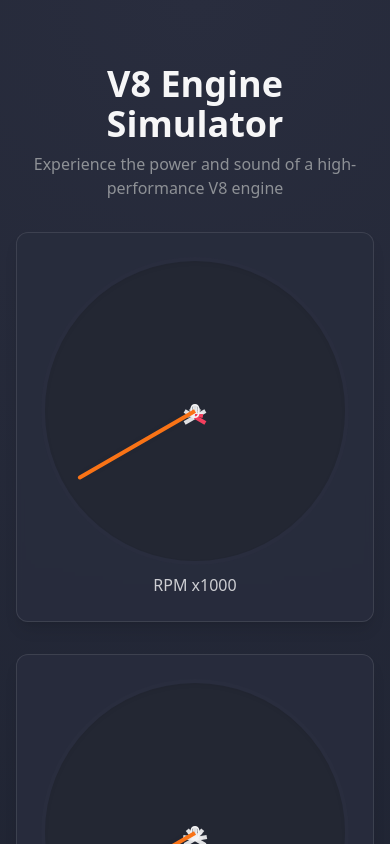
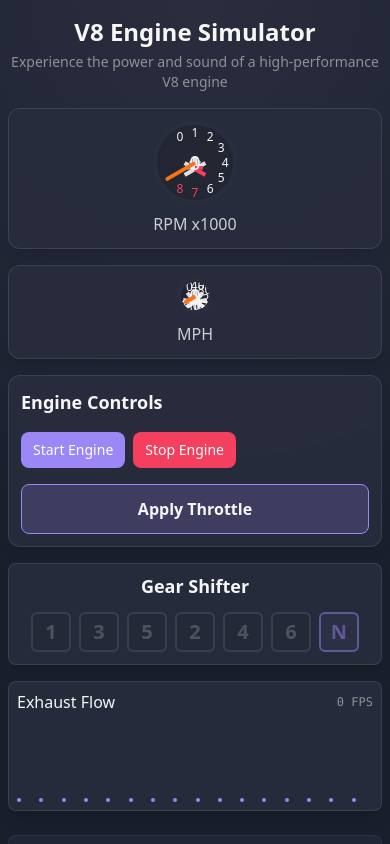
Before and after one commit to balaturgija/realistic-gearshift-simulator, a React (Vite) app: page / in a window 390 px wide. Shown: the top 844 px of the page. Built offline with nearby package versions, Linux system fonts and the light colour scheme.

Commit message:
Enhance car dashboard simulation
Improved dashboard UI responsiveness and realism.  Added gear shifter, V8 engine sound simulation, and key-press controls. Fixed acceleration behavior.  Includes exhaust flow simulation and FPS display.

```diff
--- a/src/components/Dashboard.tsx
+++ b/src/components/Dashboard.tsx
@@ -30,24 +30,24 @@ export function Dashboard() {
   });
 
   return (
-    <div className="container mx-auto px-4 py-8 flex flex-col">
-      <h1 className="text-4xl font-bold text-center mb-2 animate-fade-in">V8 Engine Simulator</h1>
-      <p className="text-center text-dashboard-muted mb-8 animate-fade-in">Experience the power and sound of a high-performance V8 engine</p>
+    <div className="container mx-auto h-screen flex flex-col px-2 sm:px-4 py-4">
+      <h1 className="text-2xl sm:text-4xl font-bold text-center mb-1 animate-fade-in">V8 Engine Simulator</h1>
+      <p className="text-center text-dashboard-muted mb-4 text-sm sm:text-base animate-fade-in">Experience the power and sound of a high-performance V8 engine</p>
 
-      {/* Dashboard */}
-      <div className="grid grid-cols-1 md:grid-cols-2 gap-8 mb-8">
-        <div className="dash-panel">
+      {/* Dashboard - Main content takes most of the space */}
+      <div className="grid grid-cols-1 md:grid-cols-2 gap-4 mb-4 flex-grow">
+        <div className="dash-panel flex items-center justify-center">
           <RPMGauge rpm={rpm} reachedRedline={reachedRedline} />
         </div>
-        <div className="dash-panel">
+        <div className="dash-panel flex items-center justify-center">
           <SpeedGauge speed={speed} />
         </div>
       </div>
 
-      {/* Controls & Gear shifter */}
-      <div className="grid grid-cols-1 md:grid-cols-3 gap-8 mb-8">
+      {/* Controls & Gear shifter - Taking less space */}
+      <div className="grid grid-cols-1 md:grid-cols-3 gap-4 mb-4">
         <div className="dash-panel flex flex-col">
-          <h2 className="text-xl font-semibold mb-4">Engine Controls</h2>
+          <h2 className="text-lg sm:text-xl font-semibold mb-2">Engine Controls</h2>
 
           <div className="engine-controls">
             <button
@@ -66,13 +66,13 @@ export function Dashboard() {
             </button>
           </div>
 
-          <div className="mt-6">
+          <div className="mt-4">
             <button
-              className="w-full py-4 px-6 flex items-center justify-center bg-dashboard-accent/20 border border-dashboard-accent rounded-lg hover:bg-dashboard-accent/30 transition-colors duration-200"
-              onClick={() => applyThrottle(0.3)}
+              className="w-full py-3 px-4 flex items-center justify-center bg-dashboard-accent/20 border border-dashboard-accent rounded-lg hover:bg-dashboard-accent/30 transition-colors duration-200"
+              onPointerDown={() => applyThrottle(0.3)}
               disabled={!isRunning}
             >
-              <span className="text-lg font-semibold">Apply Throttle</span>
+              <span className="text-base sm:text-lg font-semibold">Apply Throttle</span>
             </button>
           </div>
         </div>
@@ -87,7 +87,7 @@ export function Dashboard() {
       </div>
 
       {/* Performance Monitor */}
-      <div className="mb-8 animate-slide-in">
+      <div className="mb-4 animate-slide-in">
         <PerformanceMonitor
           frequencies={frequencies}
           fps={fps}
@@ -95,9 +95,9 @@ export function Dashboard() {
       </div>
 
       {/* Keyboard controls guide */}
-      <div className="controls-hint animate-fade-in">
-        <h3 className="font-medium mb-2">Keyboard Controls:</h3>
-        <div className="grid grid-cols-2 md:grid-cols-3 gap-4">
+      <div className="controls-hint animate-fade-in text-xs sm:text-sm">
+        <h3 className="font-medium mb-1">Keyboard Controls:</h3>
+        <div className="grid grid-cols-2 sm:grid-cols-3 gap-2">
           <div className="flex items-center">
             <span className="key-command">{KEY_BINDINGS.THROTTLE.toUpperCase()}</span>
             <span className="ml-2">Increase gas</span>
--- a/src/components/GearShifter.tsx
+++ b/src/components/GearShifter.tsx
@@ -40,9 +40,9 @@ export function GearShifter({ currentGear, isEngineRunning, onShift }: GearShift
   }, [currentGear, isEngineRunning, onShift]);
 
   return (
-    <div className="gear-shifter">
-      <h2 className="text-xl font-semibold mb-4">Gear Shifter</h2>
-      <div className="relative">
+    <div className="gear-shifter h-full">
+      <h2 className="text-lg sm:text-xl font-semibold mb-2 sm:mb-4">Gear Shifter</h2>
+      <div className="relative flex justify-center items-center">
         {gearSlots}
       </div>
     </div>
--- a/src/components/PerformanceMonitor.tsx
+++ b/src/components/PerformanceMonitor.tsx
@@ -14,13 +14,13 @@ export function PerformanceMonitor({ frequencies, fps }: PerformanceMonitorProps
   }, [frequencies]);
 
   return (
-    <div className="flex flex-col p-4 rounded-lg glass-panel">
-      <div className="flex justify-between items-center mb-2">
-        <h3 className="text-lg font-medium">Exhaust Flow</h3>
-        <div className="text-dashboard-muted font-mono text-sm">{fps} FPS</div>
+    <div className="flex flex-col p-2 sm:p-4 rounded-lg glass-panel">
+      <div className="flex justify-between items-center mb-1 sm:mb-2">
+        <h3 className="text-base sm:text-lg font-medium">Exhaust Flow</h3>
+        <div className="text-dashboard-muted font-mono text-xs sm:text-sm">{fps} FPS</div>
       </div>
 
-      <div className="flex h-32 items-end justify-between gap-1 mt-2">
+      <div className="flex h-20 sm:h-32 items-end justify-between gap-px sm:gap-1 mt-1 sm:mt-2">
         {normalizedFreqs.map((freq, i) => (
           <div key={i} className="relative flex-1 h-full flex items-end">
             <div
--- a/src/components/RPMGauge.tsx
+++ b/src/components/RPMGauge.tsx
@@ -32,6 +32,38 @@ export function RPMGauge({ rpm, reachedRedline = false }: RPMGaugeProps) {
     });
   }, []);
 
+  // Generate tick numbers
+  const tickNumbers = useMemo(() => {
+    return Array.from({ length: 9 }).map((_, i) => {
+      // 0, 1, 2, 3, 4, 5, 6, 7, 8
+      const value = i;
+
+      // Calculate position
+      const angle = -120 + (i / 8) * 240;
+      const radians = (angle * Math.PI) / 180;
+
+      // Position numbers at 80% of gauge radius
+      const x = 50 + 40 * Math.cos(radians);
+      const y = 50 + 40 * Math.sin(radians);
+
+      const isRedline = value * 1000 >= REDLINE_RPM;
+
+      return (
+        <div
+          key={i}
+          className={`absolute text-xs font-medium ${isRedline ? 'text-dashboard-gauge-redline' : 'text-dashboard-text'}`}
+          style={{
+            left: `${x}%`,
+            top: `${y}%`,
+            transform: 'translate(-50%, -50%)'
+          }}
+        >
+          {value}
+        </div>
+      );
+    });
+  }, []);
+
   // Format RPM for display
   const formattedRPM = useMemo(() => {
     return Math.round(rpm).toLocaleString();
@@ -43,6 +75,11 @@ export function RPMGauge({ rpm, reachedRedline = false }: RPMGaugeProps) {
         {/* Tick marks */}
         <div className="gauge-ticks">
           {ticks}
+        </div>
+
+        {/* Tick numbers */}
+        <div className="gauge-numbers">
+          {tickNumbers}
         </div>
 
         {/* Value display */}
--- a/src/components/SpeedGauge.tsx
+++ b/src/components/SpeedGauge.tsx
@@ -30,6 +30,36 @@ export function SpeedGauge({ speed }: SpeedGaugeProps) {
     });
   }, []);
 
+  // Generate tick numbers
+  const tickNumbers = useMemo(() => {
+    return Array.from({ length: 7 }).map((_, i) => {
+      // 0, 40, 80, 120, 160, 200, 220
+      const value = i < 6 ? i * 40 : 220;
+
+      // Calculate position
+      const angle = -120 + (value / MAX_SPEED_MPH) * 240;
+      const radians = (angle * Math.PI) / 180;
+
+      // Position numbers at 80% of gauge radius
+      const x = 50 + 40 * Math.cos(radians);
+      const y = 50 + 40 * Math.sin(radians);
+
+      return (
+        <div
+          key={i}
+          className="absolute text-xs font-medium text-dashboard-text"
+          style={{
+            left: `${x}%`,
+            top: `${y}%`,
+            transform: 'translate(-50%, -50%)'
+          }}
+        >
+          {value}
+        </div>
+      );
+    });
+  }, []);
+
   // Format speed for display
   const formattedSpeed = useMemo(() => {
     return Math.round(speed).toLocaleString();
@@ -41,6 +71,11 @@ export function SpeedGauge({ speed }: SpeedGaugeProps) {
         {/* Tick marks */}
         <div className="gauge-ticks">
           {ticks}
+        </div>
+
+        {/* Tick numbers */}
+        <div className="gauge-numbers">
+          {tickNumbers}
         </div>
 
         {/* Value display */}
--- a/src/index.css
+++ b/src/index.css
@@ -101,6 +101,8 @@
     font-feature-settings: "rlig" 1, "calt" 1;
     -webkit-font-smoothing: antialiased;
     -moz-osx-font-smoothing: grayscale;
+    overflow: hidden;
+    height: 100vh;
   }
 }
 
@@ -110,7 +112,7 @@
   }
 
   .gauge-container {
-    @apply relative w-full aspect-square rounded-full bg-dashboard-gauge-bg border-4 border-dashboard-panel overflow-hidden shadow-inner;
+    @apply relative w-full max-w-[240px] aspect-square rounded-full bg-dashboard-gauge-bg border-4 border-dashboard-panel overflow-hidden shadow-inner;
   }
 
   .gauge-ticks {
@@ -142,11 +144,11 @@
   }
 
   .gear-shifter {
-    @apply relative flex flex-col items-center justify-center p-4 rounded-lg glass-panel;
+    @apply relative flex flex-col items-center justify-center p-2 sm:p-4 rounded-lg glass-panel;
   }
 
   .gear-slot {
-    @apply relative w-16 h-16 m-1 flex items-center justify-center rounded-md text-dashboard-text font-bold text-2xl border-2 transition-all duration-200;
+    @apply relative w-10 h-10 sm:w-16 sm:h-16 m-1 flex items-center justify-center rounded-md text-dashboard-text font-bold text-xl sm:text-2xl border-2 transition-all duration-200;
   }
 
   .gear-slot-inactive {
@@ -158,11 +160,11 @@
   }
 
   .engine-controls {
-    @apply flex gap-4 mt-4;
+    @apply flex gap-2 sm:gap-4 mt-2 sm:mt-4;
   }
 
   .engine-button {
-    @apply px-5 py-3 rounded-lg text-white font-medium transition-all duration-200 hover:scale-105;
+    @apply px-3 py-2 sm:px-5 sm:py-3 rounded-lg text-white font-medium transition-all duration-200 hover:scale-105 text-sm sm:text-base;
   }
 
   .start-button {
@@ -178,18 +180,18 @@
   }
 
   .dash-panel {
-    @apply glass-panel rounded-xl p-6 animate-zoom-in;
+    @apply glass-panel rounded-xl p-3 sm:p-6 animate-zoom-in;
   }
 
   .freq-bar {
-    @apply bg-dashboard-accent h-full w-2 rounded-full transition-all duration-75;
+    @apply bg-dashboard-accent h-full w-1 sm:w-2 rounded-full transition-all duration-75;
   }
 
   .controls-hint {
-    @apply mt-4 p-3 rounded-lg bg-dashboard-panel/50 border border-white/5;
+    @apply mt-2 p-2 sm:p-3 rounded-lg bg-dashboard-panel/50 border border-white/5;
   }
 
   .key-command {
-    @apply inline-flex items-center justify-center px-2 py-1 mx-1 rounded bg-dashboard-gauge-bg text-dashboard-text font-mono text-sm;
+    @apply inline-flex items-center justify-center px-1.5 py-0.5 sm:px-2 sm:py-1 mx-1 rounded bg-dashboard-gauge-bg text-dashboard-text font-mono text-xs sm:text-sm;
   }
 }
--- a/src/pages/Index.tsx
+++ b/src/pages/Index.tsx
@@ -7,17 +7,21 @@ const Index = () => {
   useEffect(() => {
     document.documentElement.classList.add('dark');
     document.body.style.minHeight = '100vh';
+    document.body.style.height = '100vh';
+    document.body.style.overflow = 'hidden';
     document.body.style.backgroundImage = 'radial-gradient(circle at 50% 0%, #292D3E 0%, #1A1F2C 70%)';
 
     return () => {
       document.documentElement.classList.remove('dark');
       document.body.style.minHeight = '';
+      document.body.style.height = '';
+      document.body.style.overflow = '';
       document.body.style.backgroundImage = '';
     };
   }, []);
 
   return (
-    <div className="min-h-screen py-8">
+    <div className="h-screen overflow-hidden">
       <Dashboard />
     </div>
   );
```
Also changed, not shown: src/hooks/useEngine.ts (+17 -18 lines).
